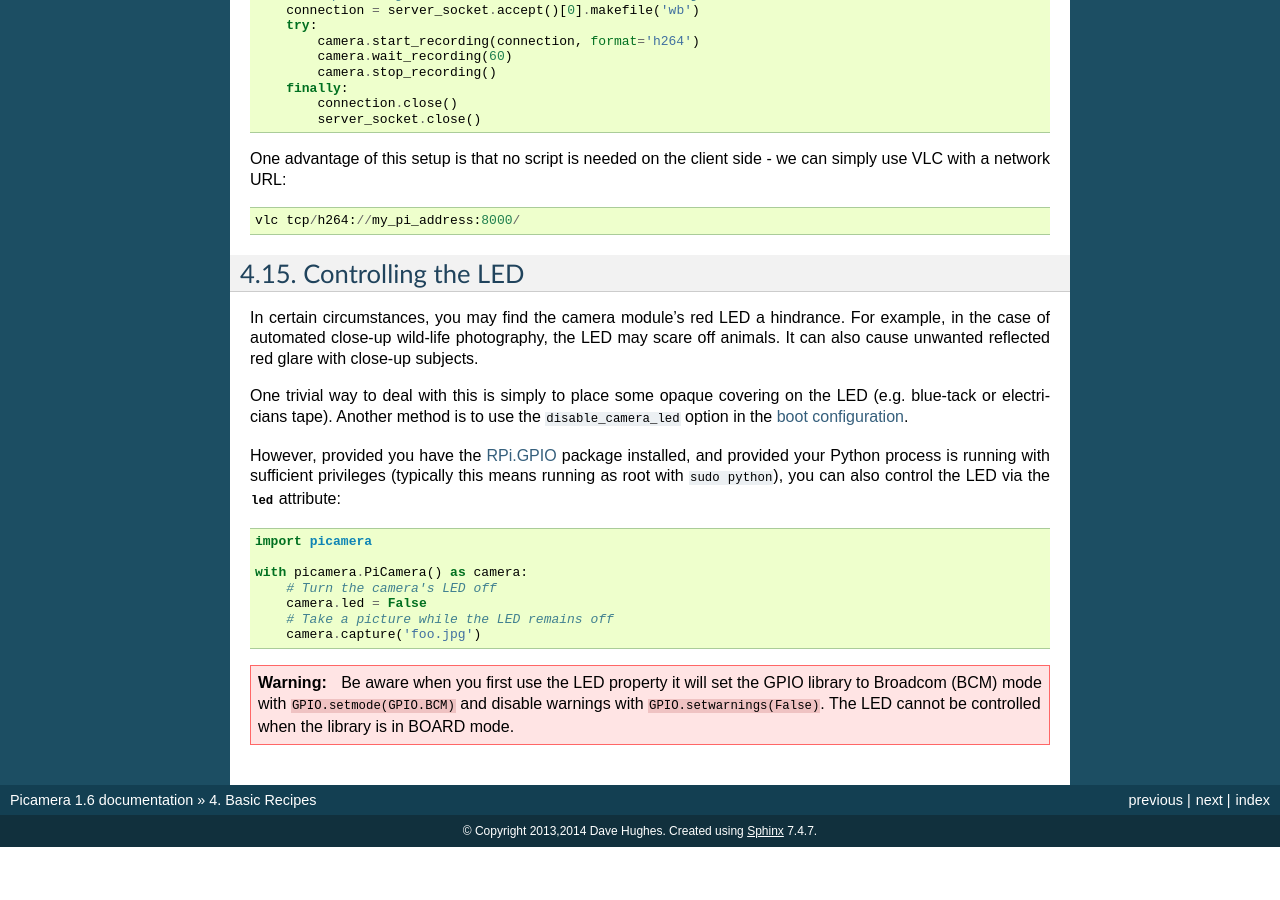
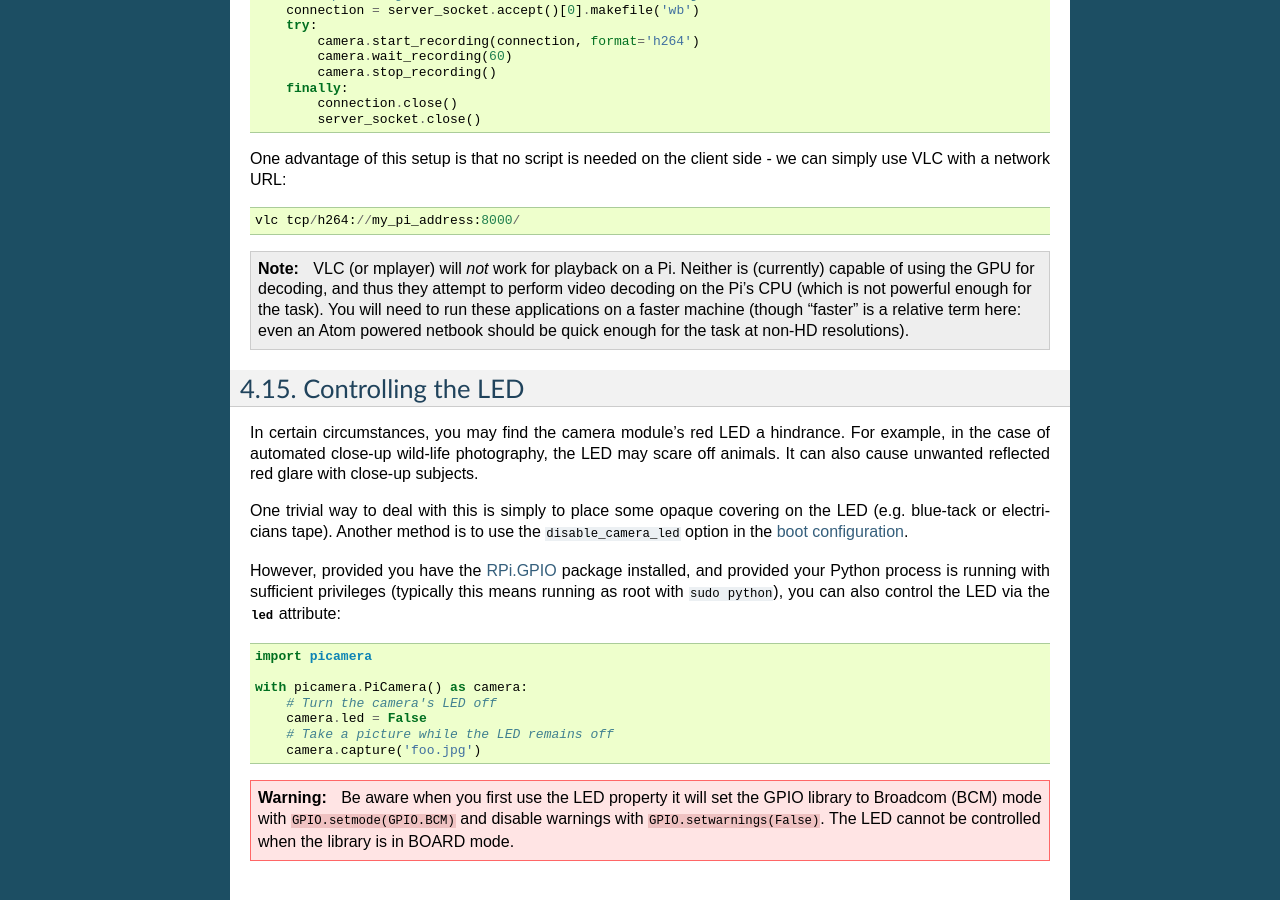
Before and after one commit to waveform80/picamera, a Sphinx documentation site: the page built from docs/recipes1.rst, in a window 1280 px wide and 900 px high, scrolled down 10858 px. Built offline with Sphinx 7.4.7, drawn with Linux system fonts in a browser that asks for light colours; before the commit the page ends 11705 px from its top, so only the background shows below that.

Commit message:
Add a note about VLC on the Pi
Seems to keep coming up on the forums and e-mail, so it's worth a note,
possible a FAQ too...

```diff
--- a/docs/recipes1.rst
+++ b/docs/recipes1.rst
@@ -730,6 +730,15 @@ can simply use VLC with a network URL::
 
     vlc tcp/h264://my_pi_address:8000/
 
+.. note::
+
+    VLC (or mplayer) will *not* work for playback on a Pi. Neither is
+    (currently) capable of using the GPU for decoding, and thus they attempt to
+    perform video decoding on the Pi's CPU (which is not powerful enough for
+    the task). You will need to run these applications on a faster machine
+    (though "faster" is a relative term here: even an Atom powered netbook
+    should be quick enough for the task at non-HD resolutions).
+
 
 .. _led_control:
 
```
